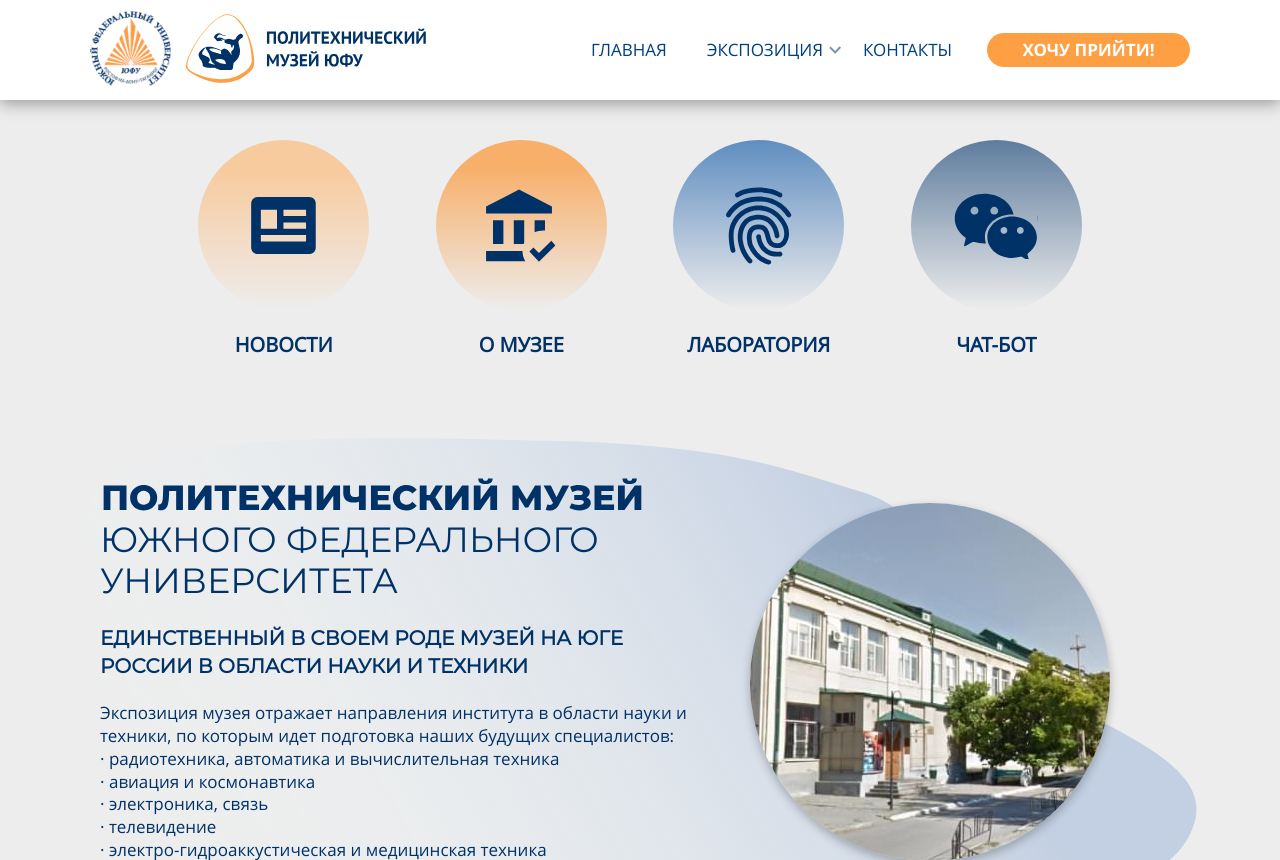
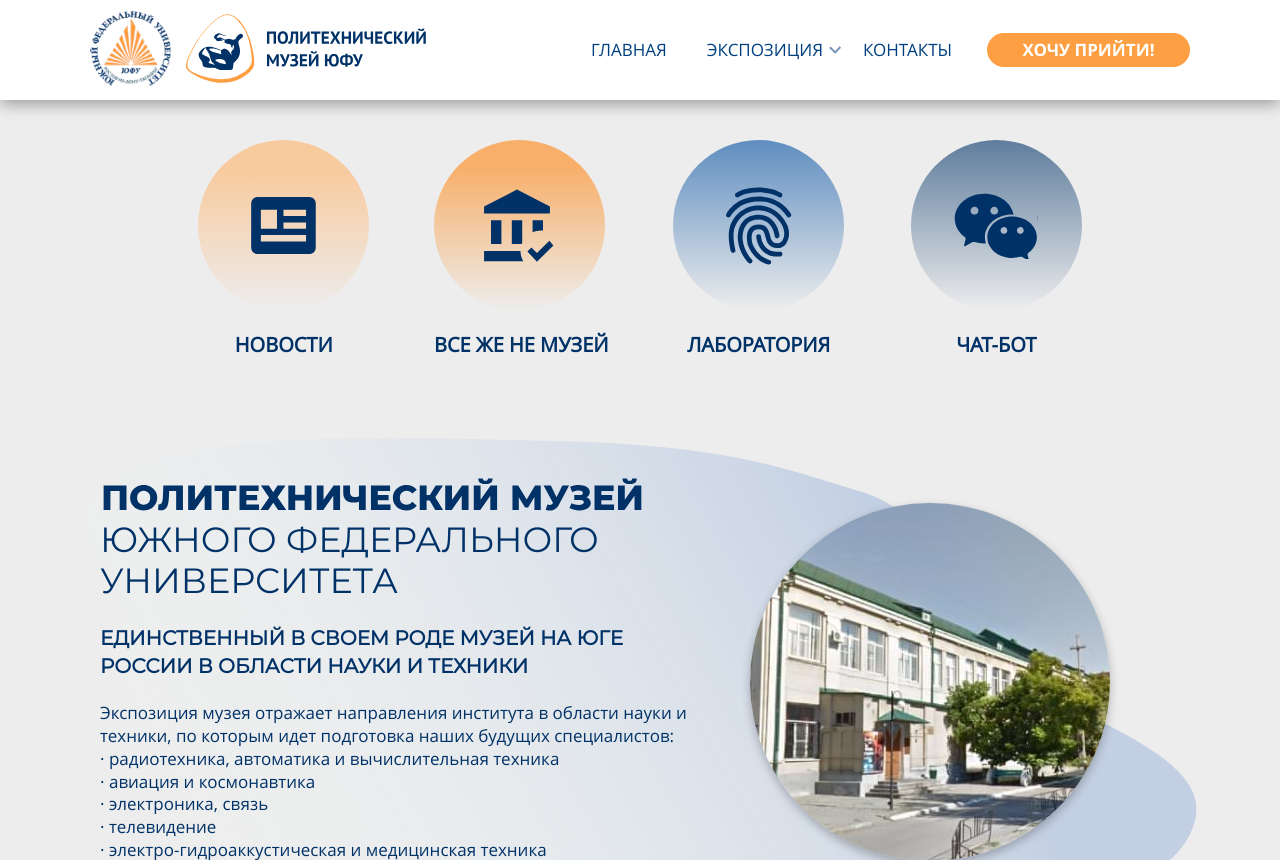
Before and after one commit to ramzes1x3/project_museum_serv, a PHP site: page / in a window 1280 px wide. Shown: the top 860 px of the page. Run offline with PHP 8.4, Linux system fonts and the light colour scheme.

Commit message:
hello world

```diff
--- a/application/views/main/index.php
+++ b/application/views/main/index.php
@@ -10,7 +10,7 @@
       <li class="main-menu__item">
         <a href="#history-museum-section" class="main-menu__link">
           <div class="main-menu__wrapper wrapper--about-museum"></div>
-          <span class="main-menu__text">О МУЗЕЕ</span>
+          <span class="main-menu__text">ВСЕ ЖЕ НЕ МУЗЕЙ</span>
         </a>
       </li>
       <li class="main-menu__item">
```
